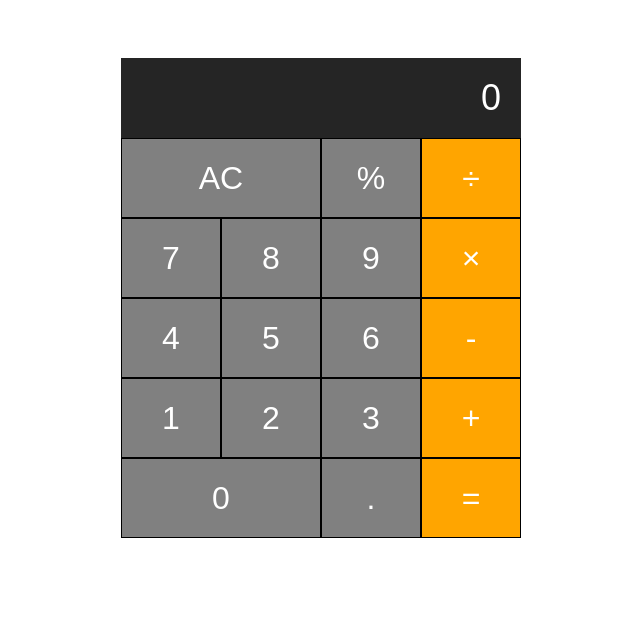
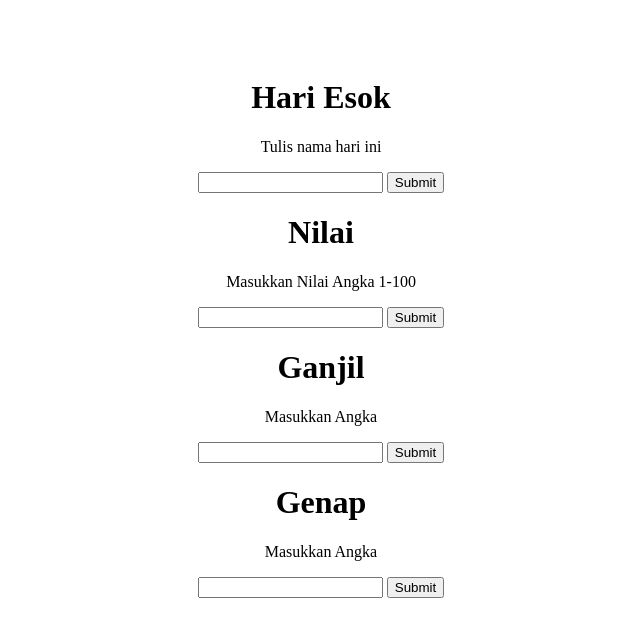
Before and after one commit to ariefcatur/Task3-APP, a plain HTML site: page index.html in a window 1280 px wide. Shown: the whole page, without its empty margins (319-959 px from the left). Drawn offline with Linux system fonts and the light colour scheme.

Commit message:
Add myFunction n DOM

```diff
--- a/index.html
+++ b/index.html
@@ -1,43 +1,63 @@
 <!DOCTYPE html>
-<html>
+<html lang="en">
 <head>
-    <meta charset="utf-8">
-    <title>Calculator</title>
+    <meta charset="UTF-8">
+    <meta name="viewport" content="width=device-width, initial-scale=1.0">
+    <title>Task 3 - APP</title>
     <link rel="stylesheet" href="stylesheet.css">
 </head>
 <body>
-    <div class="calculator">
-      <input type="text" class="calculator-screen" value="0" disabled/>
-      <div class="calculator-keys">
-        <div class="row">
-          <button class="all-clear">AC</button>
-          <button class="percentage">%</button>
-          <button class="operator">&divide;</button>
+
+<div class="APP">
+    <div class="hari-esok">
+        <h1>Hari Esok</h1>
+
+        <p>Tulis nama hari ini</p>
+
+        <input id="numb">
+
+        <button type="button" onclick="myFunction()">Submit</button>
+
+        <p id="demo"></p>
+
     </div>
-        <div class="row">
-          <button class="number" value="7">7</button>
-          <button class="number" value="8">8</button>
-          <button class="number" value="9">9</button>
-          <button class="operator" value="*">&times;</button>
+    <div class="Nilai">
+        <h1>Nilai</h1>
+
+        <p>Masukkan Nilai Angka  1-100</p>
+
+        <input id="numb1">
+
+        <button type="button" onclick="myFunction1()">Submit</button>
+
+        <p id="demo1"></p>
+
     </div>
-        <div class="row">
-          <button class="number" value="4">4</button>
-          <button class="number" value="5">5</button>
-          <button class="number" value="6">6</button>
-          <button class="operator" value="-">-</button>
+    <div class="Ganjil">
+        <h1>Ganjil</h1>
+
+        <p>Masukkan Angka</p>
+
+        <input id="numb2">
+
+        <button type="button" onclick="myFunction2()">Submit</button>
+
+        <p id="demo2"></p>
+
     </div>
-        <div class="row">
-          <button class="number" value="1">1</button>
-          <button class="number" value="2">2</button>
-          <button class="number" value="3">3</button>
-          <button class="operator" value="+">+</button>
+    <div class="Genap">
+        <h1>Genap</h1>
+
+        <p>Masukkan Angka</p>
+
+        <input id="numb3">
+
+        <button type="button" onclick="myFunction3()">Submit</button>
+
+        <p id="demo3"></p>
+
     </div>
-        <div class="row">
-          <button class="number zero-btn" value="0">0</button>
-          <button class="decimal" value=".">.</button>
-          <button class="equal-sign">=</button>
-        </div>
-      </div>
+
 </div>
 <script type="text/javascript" src="script.js"></script>
 </body>
--- a/script.js
+++ b/script.js
@@ -1,95 +1,81 @@
-const calculatorScreen = document.querySelector('.calculator-screen')
 
-const updateScreen = (number) => {
-  calculatorScreen.value = number
+//tugas hari
+function myFunction() {
+  var hari, text;
+
+  hari = document.getElementById("numb").value;
+
+ if (hari === "senin") {
+  text = "Besok adalah hari selasa";
+ } else if (hari === "selasa") {
+  text = "Besok adalah hari rabu";
+ } else if (hari === "rabu") {
+  text = "Besok adalah hari kamis";
+ } else if (hari === "kamis") {
+  text = "Besok adalah hari jum'at";
+ } else if (hari === "jum'at") {
+  text = "Besok adalah hari sabtu";
+ } else if (hari === "sabtu") {
+  text = "Besok adalah hari minggu";
+ } else if (hari === "minggu") {
+  text = "Besok adalah hari senin";
+ } else {
+  text = "Bukan nama hari";
+ }
+  document.getElementById("demo").innerHTML = text;
 }
 
-let prevNumber = ''
-let calculationOperator =''
-let currentNumber = '0'
+  //tugas Nilai
+  function myFunction1() {
+    var niai, text;
 
-const numbers = document.querySelectorAll(".number")
+    nilai = document.getElementById("numb1").value;
 
-numbers.forEach((number) => {
-  number.addEventListener("click", (event) => {
-    inputNumber (event.target.value)
-    updateScreen(currentNumber)
-  })
-})
 
-const inputNumber = (number) => {
-  if (currentNumber ==='0') {
-    currentNumber = number
-  } else {
-  currentNumber += number
+   if (nilai >= 90 && nilai <=100) {
+    text = "Nilai A";
+   } else if (nilai >= 75 && nilai <=89) {
+    text = "Nilai B";
+   } else if (nilai >= 60  && nilai <=74) {
+    text = "Nilai C";
+   } else if (nilai >= 50 && nilai <=59) {
+    text = "Nilai D";
+   } else if (nilai <= 50 ) {
+    text = "Tidak Lulus";
+   } else {
+    text = "Coba lagi";
+   }
+    document.getElementById("demo1").innerHTML = text;
   }
-}
 
-const operators = document.querySelectorAll(".operator")
-operators.forEach((operator) => {
-  operator.addEventListener("click", (event) => {
-    inputOperator(event.target.value)
-  })
-})
+  //tugas Ganjil
+  function myFunction2() {
+    var angka ;
+    var text = "";
 
-const inputOperator = (operator) => {
-  if (calculationOperator === '') {
-  prevNumber = currentNumber
+    angka = document.getElementById("numb2").value;
+
+
+    for(var i = 1; i <= angka; i++){
+      if((i%2)===1){
+    text += "<br>Angka Ganjil " + i;
+    i++;
+      }
+   }
+    document.getElementById("demo2").innerHTML = text;
   }
-  calculationOperator = operator
-  currentNumber = '0'
-}
 
-const equalSign = document.querySelector('.equal-sign')
-equalSign.addEventListener('click', ()=>{
-  calculate()
-  updateScreen(currentNumber)
-})
+  //tugas Genap
+  function myFunction3() {
+    var angka1 ;
+    var text = "";
 
-const calculate = () => {
-  let result = ''
-  switch(calculationOperator) {
-    case "+":
-      result = parseFloat(prevNumber) + parseFloat(currentNumber)
-      break;
-    case "-":
-      result = parseFloat(prevNumber) - parseFloat(currentNumber)
-      break;
-    case "*":
-      result = parseFloat(prevNumber) * parseFloat(currentNumber)
-      break;
-    case "/":
-      result = parseFloat(prevNumber) / parseFloat(currentNumber)
-      break;
-    default:
-      return;
+    angka1 = document.getElementById("numb3").value;
+    var i = 2
+
+    while (i<angka1){
+    text += "<br>Angka Genap " + i;
+    i+=2;
+      }
+    document.getElementById("demo3").innerHTML = text;
   }
-  currentNumber = result
-  calculationOperator = ''
-}
-
-const  clearBtn = document.querySelector('.all-clear')
-clearBtn.addEventListener('click', ()=>{
-  clearAll()
-  updateScreen(currentNumber)
-})
-
-const clearAll = ()=>  {
-  prevNumber = ''
-  calculationOperator = ''
-  currentNumber = '0'
-}
-
-const decimal = document.querySelector('.decimal')
-
-decimal.addEventListener('click', (event)=>{
-  inputDecimal(event.target.value)
-  updateScreen(currentNumber)
-})
-
-inputDecimal = (dot) =>{
-  if(currentNumber.includes('.')){
-    return
-  }
-  currentNumber += dot
-}
--- a/stylesheet.css
+++ b/stylesheet.css
@@ -1,52 +1,6 @@
-.calculator {
-  text-align: center;
-  margin: 0 auto;
-  padding-top: 50px;
-  width: 400px;
+.APP {
+    text-align: center;
+    margin: 0 auto;
+    padding-top: 50px;
+    width: 400px;
 }
-
-.calculator-screen {
-  width: 100%;
-  height: 80px;
-  background-color: #252525;
-  color: #fff;
-  text-align: right;
-  font-size: 36px;
-  border: none;
-  padding: 0  20px;
-  box-sizing: border-box;
-}
-
-.calculator-keys {
-  width: 100%;
-}
-
-.row {
-  display: flex;
-}
-
-button  {
-  height: 80px;
-  background-color: gray;
-  border: 1px solid black;
-  font-size: 32px;
-  color: #fff;
-  width: 25%;
-  outline: none;
-}
-
-.all-clear, .zero-btn {
-  width: 50%;
-}
-
-.operator, .equal-sign  {
-  background-color: orange;
-}
-
-button:hover {
-  background-color: darkgray;
-}
-
-operator:hover, .equal-sign:hover{
-  background-color: darkorange;
-}
```
Lines whose indentation alone changed are shown as unchanged.
